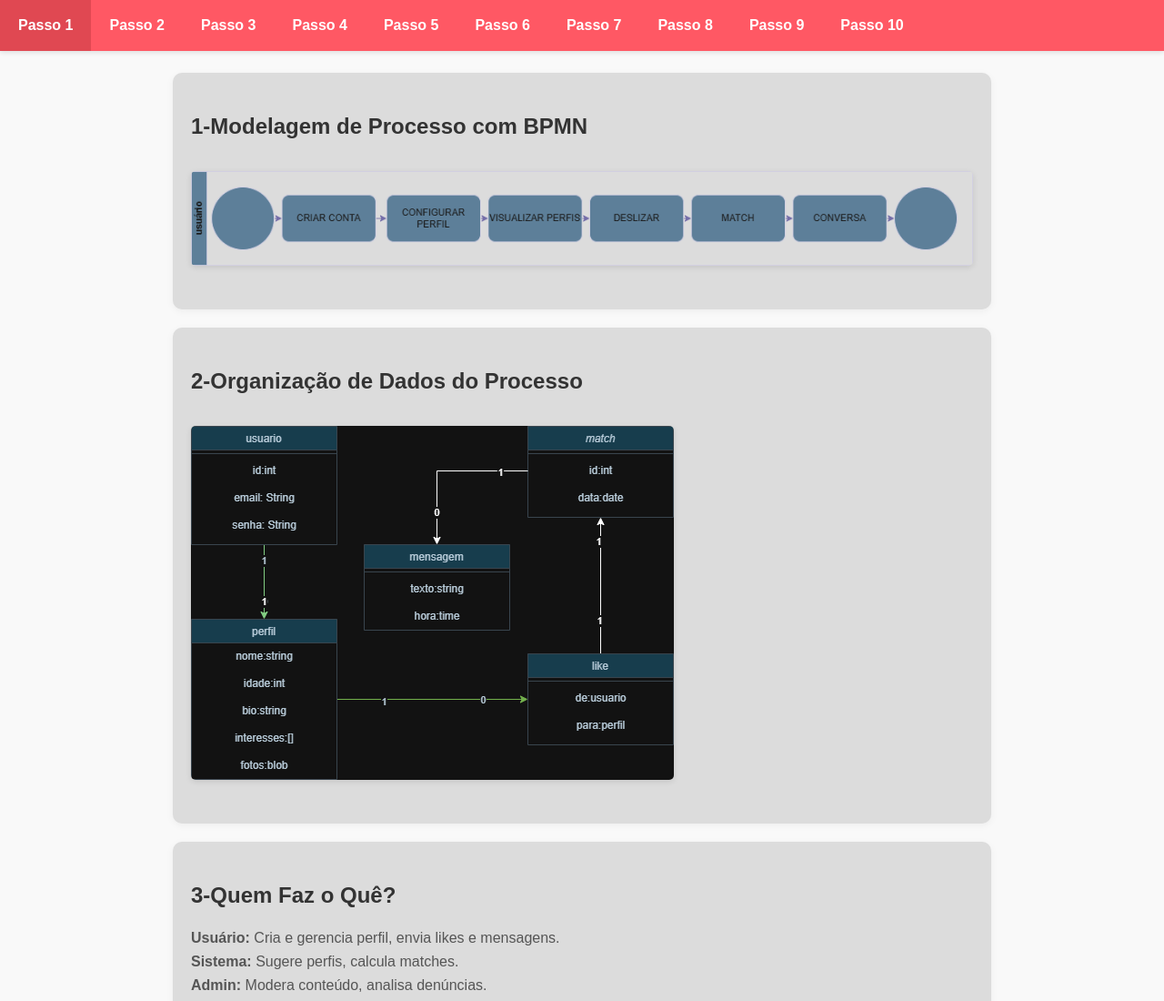
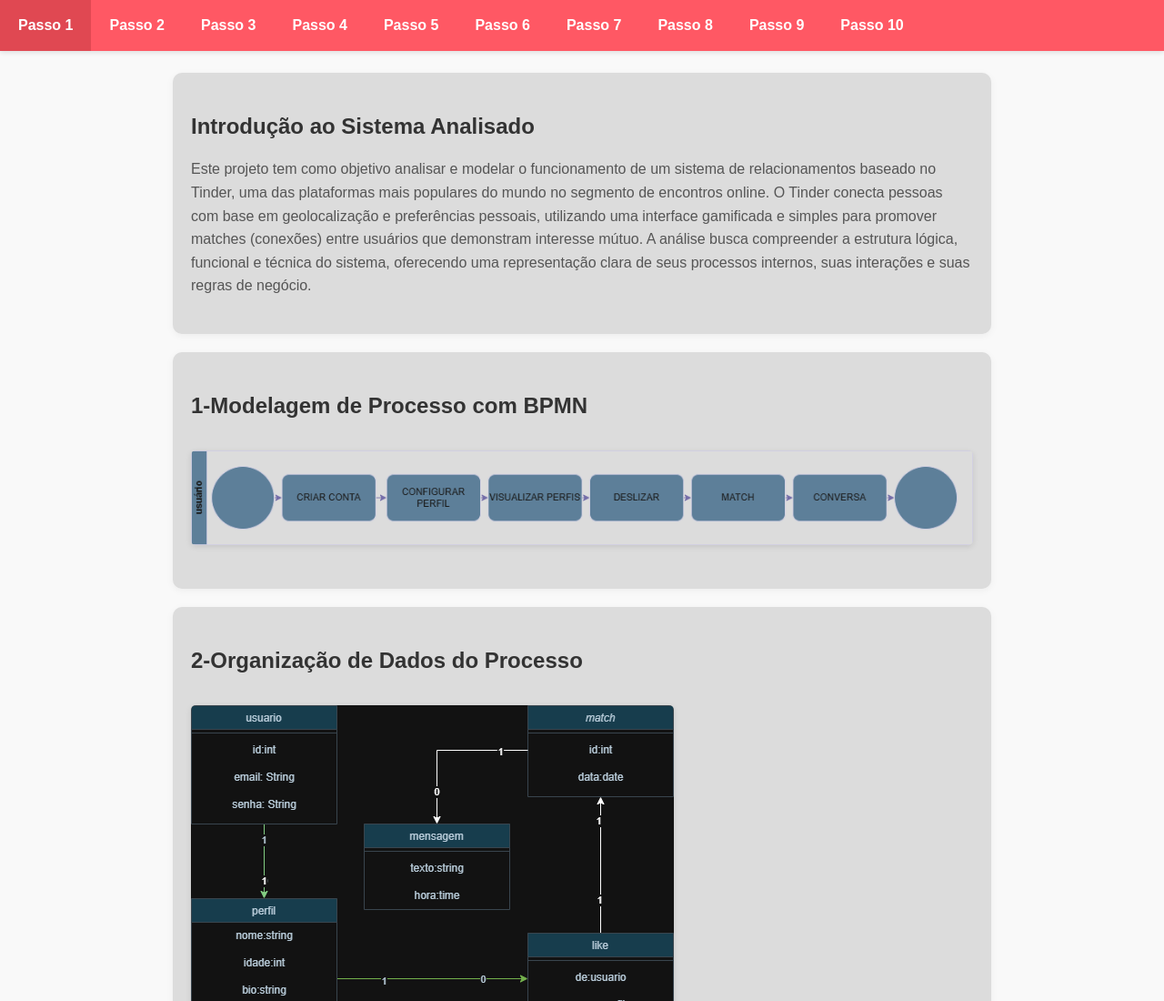
Before and after one commit to xokit0/documenta-oTrabalho, a plain HTML site: page index.html in a window 1280 px wide. Shown: the top 1100 px of the page at 91% size. Drawn offline with Linux system fonts and the light colour scheme.

Commit message:
introdução

```diff
--- a/index.html
+++ b/index.html
@@ -22,6 +22,15 @@
     </div>
 
     <div class="spacer"></div>
+
+    <div class="section" id="introducao">
+        <h2>Introdução ao Sistema Analisado</h2>
+        <p>
+            Este projeto tem como objetivo analisar e modelar o funcionamento de um sistema de relacionamentos baseado no Tinder, uma das plataformas mais populares do mundo no segmento de encontros online.
+            O Tinder conecta pessoas com base em geolocalização e preferências pessoais, utilizando uma interface gamificada e simples para promover matches (conexões) entre usuários que demonstram interesse mútuo.
+            A análise busca compreender a estrutura lógica, funcional e técnica do sistema, oferecendo uma representação clara de seus processos internos, suas interações e suas regras de negócio.
+        </p>
+    </div>
 
     <div class="section" id="passo1">
         <h2>1-Modelagem de Processo com BPMN</h2>
```
